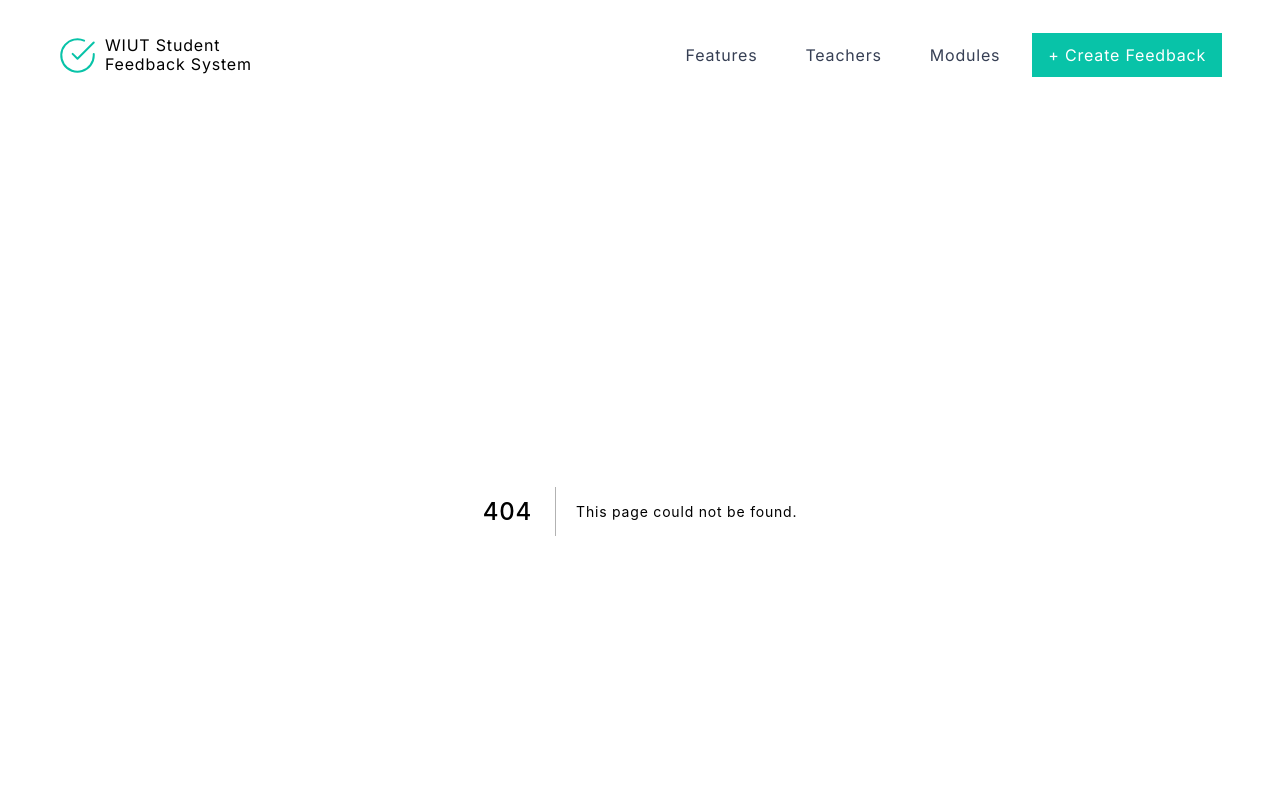
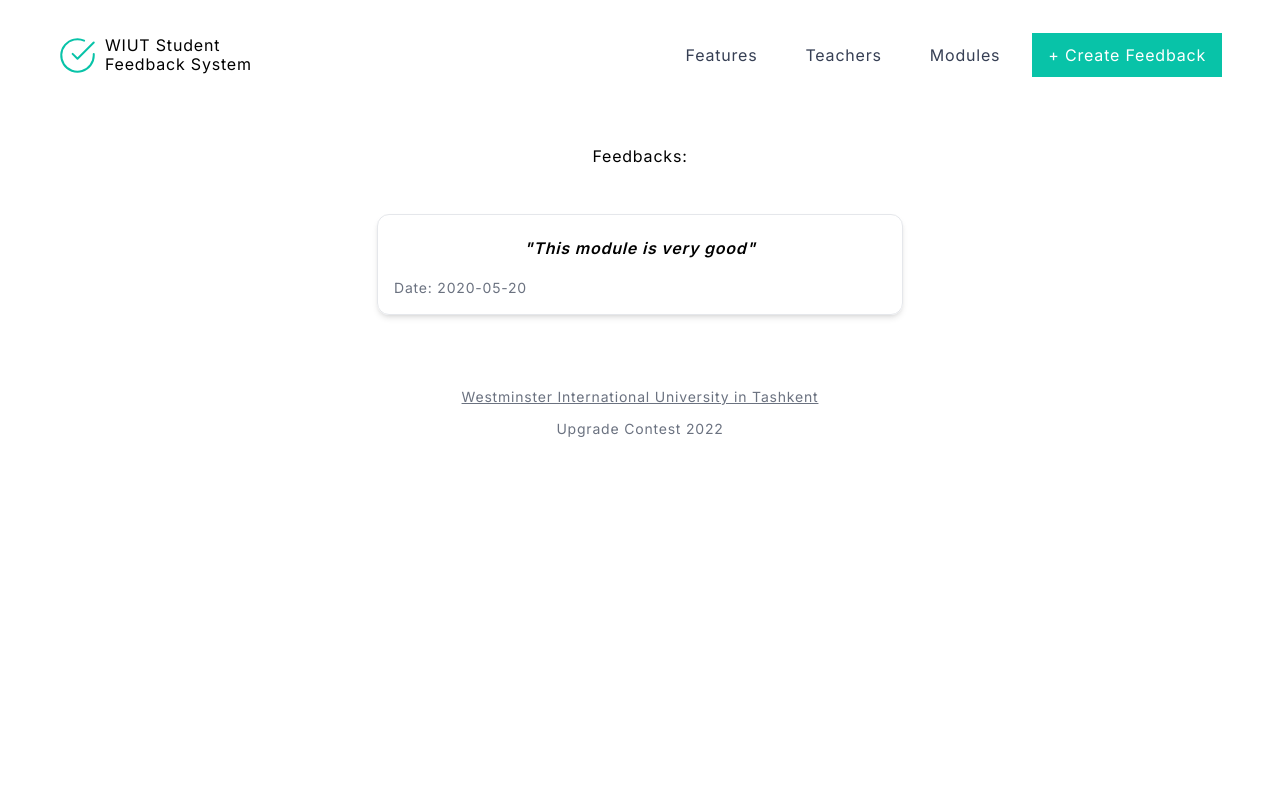
Before and after one commit to sabohat/feedback-app, a Next.js app: page /modules/1 in a window 1280 px wide. Before the commit this address had no page. Shown: the top 800 px of the page. Built offline with nearby package versions, Linux system fonts and the light colour scheme; no server answers.

Commit message:
add feedback page

```diff
--- /dev/null
+++ b/components/FeedbackCard.jsx
@@ -0,0 +1,12 @@
+import React from "react";
+
+export default function FeedbackCard({ data }) {
+  return (
+    <div className="flex flex-col p-4 border rounded-xl w-full md:w-[526px] items-center justify-between space-y-3 shadow-md hover:cursor-pointer hover:shadow-xl transition-all">
+      <span className="font-bold italic my-2">"{data?.text}"</span>
+      <div className="w-full flex space-x-4 text-gray-500 text-sm items-center">
+        <span>Date: {data?.created_at}</span>
+      </div>
+    </div>
+  );
+}
--- a/components/ModuleCard.jsx
+++ b/components/ModuleCard.jsx
@@ -12,9 +12,15 @@ export default function ModuleCard({ data }) {
         <Button
           title="Give Feedback"
           styles="bg-primaryGreen px-12"
-          onClick={() => router.push("/feedback/[id]", `/feedback/${data.guid}`)}
+          onClick={() =>
+            router.push("/feedback/[id]", `/feedback/${data.guid}`)
+          }
         />
-        <Button title="All Reviews" styles="bg-primaryBlue px-14" />
+        <Button
+          title="All Reviews"
+          styles="bg-primaryBlue px-14"
+          onClick={() => router.push("/modules/[id]", `/modules/${data.guid}`)}
+        />
       </div>
     </div>
   );
--- a/components/WelcomeScreen.js
+++ b/components/WelcomeScreen.js
@@ -1,3 +1,4 @@
+import Link from "next/link";
 import React from "react";
 import Button from "./common/Button";
 
@@ -16,7 +17,9 @@ export default function WelcomeScreen() {
           </p>
           <div className="flex space-x-4">
             <Button title="For teachers" styles="bg-primaryGreen px-10" />
-            <Button title="For modules" styles="bg-primaryBlue px-10" />
+            <Link href="/modules">
+              <Button title="For modules" styles="bg-primaryBlue px-10" />
+            </Link>
           </div>
         </div>
         <div className="bg-welcome w-[260px] h-[228px] md:w-[520px] md:h-[456px] bg-contain bg-center"></div>
--- /dev/null
+++ b/pages/modules/[id].js
@@ -0,0 +1,57 @@
+import axios from "axios";
+import { useRouter } from "next/router";
+import React, { useEffect } from "react";
+import FeedbackCard from "../../components/FeedbackCard";
+import ModuleCard from "../../components/ModuleCard";
+export default function Module() {
+  const router = useRouter();
+  const { id } = router.query;
+
+  const [feedbacks, setFeedbacks] = React.useState([
+    {
+      id: 1,
+      text: "This module is very good",
+      rating: 5,
+      created_at: "2020-05-20",
+    },
+  ]);
+  const [module, setModule] = React.useState(null);
+
+  useEffect(() => {
+    // get feedbacks
+    axios
+      .get(
+        `https://mysterious-beyond-72223.herokuapp.com/api/modules/${id}/feedbacks`
+      )
+      .then((res) => {
+        setFeedbacks(res.data);
+      })
+      .catch((err) => {
+        console.log(err);
+      });
+
+    // get module
+    axios
+      .get(`https://mysterious-beyond-72223.herokuapp.com/api/modules/${id}`)
+      .then((res) => {
+        setModule(res.data);
+        console.log(res.data);
+      })
+      .catch((err) => {
+        console.log(err);
+      });
+  }, [id]);
+
+  return (
+    <div className="wrapper w-full flex items-center justify-center flex flex-col">
+      <span className="mb-12">Feedbacks: {module?.name}</span>
+      <div>
+        {feedbacks.map((item) => (
+          <div key={item?.id}>
+            <FeedbackCard data={item} />
+          </div>
+        ))}
+      </div>
+    </div>
+  );
+}
```
